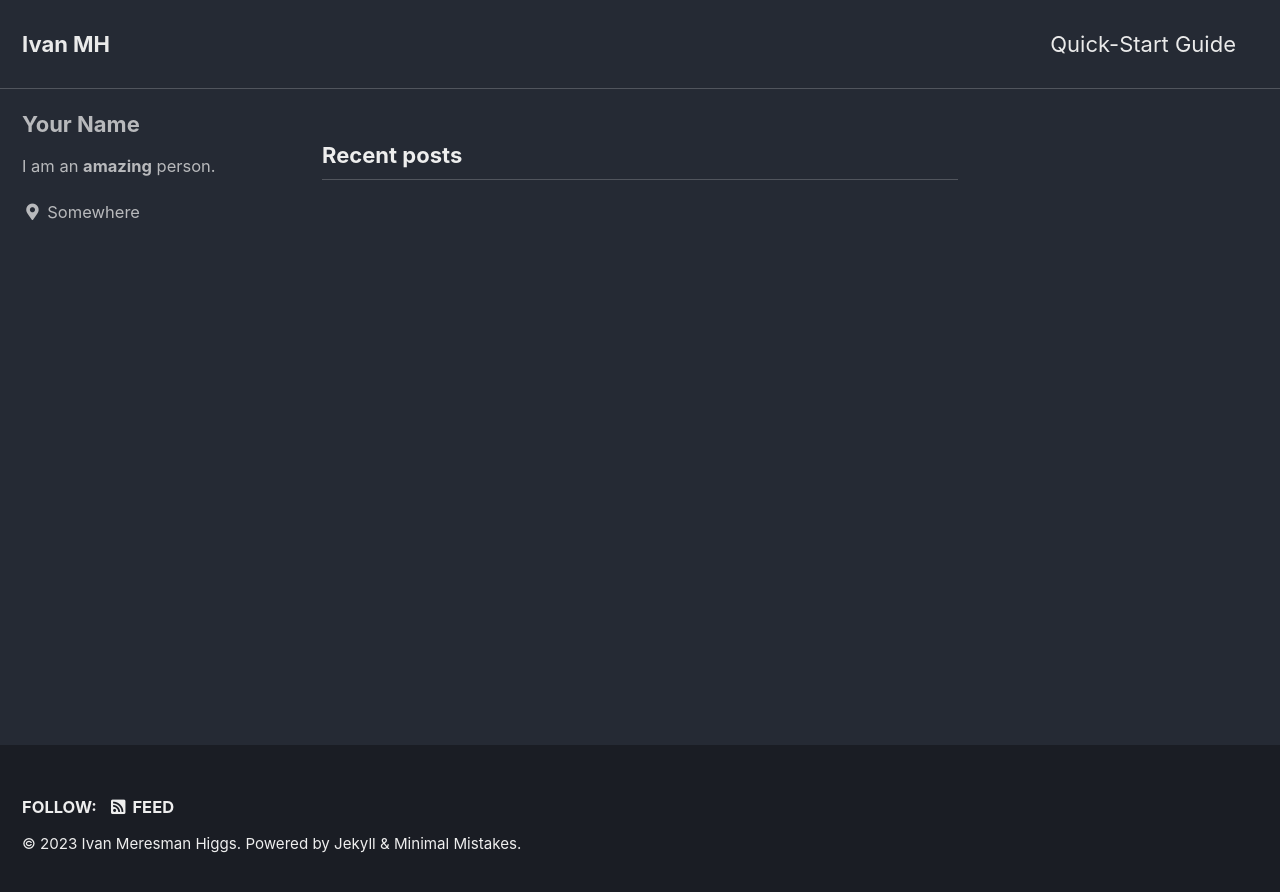
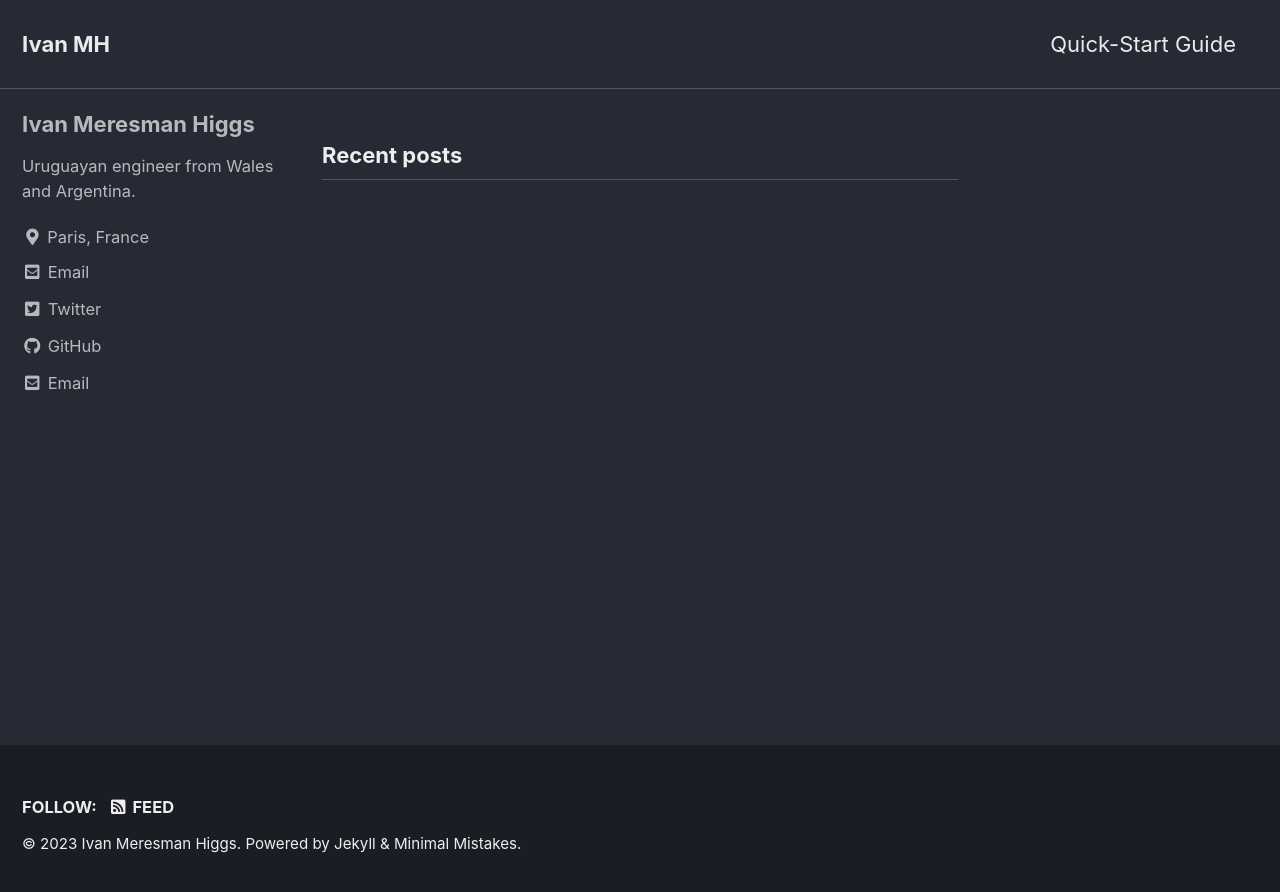
Before and after one commit to ivanlmh/ivanlmh.github.io, a Jekyll site: the page built from index.html, in a window 1280 px wide. Shown: the top 892 px of the page. Built offline with Jekyll 4.4.1, drawn with Linux system fonts in a browser that asks for light colours; cached includes are drawn as plain includes; the list of posts is cut into pages by our own code.

Commit message:
Gem update

```diff
--- a/Gemfile
+++ b/Gemfile
@@ -3,3 +3,5 @@ source "https://rubygems.org"
 
 gem "jekyll", "~> 3.7"
 gem "minimal-mistakes-jekyll"
+gem "kramdown-parser-gfm"
+gem "webrick", "~> 1.8"
--- a/_config.yml
+++ b/_config.yml
@@ -81,7 +81,7 @@ baidu_site_verification  :
 
 # Social Sharing
 twitter:
-  username               :
+  username               : meresmanhiggs
 facebook:
   username               :
   app_id                 :
@@ -104,29 +104,29 @@ analytics:
 
 # Site Author
 author:
-  name             : "Your Name"
+  name             : "Ivan Meresman Higgs"
   avatar           : # path of avatar image, e.g. "/assets/images/bio-photo.jpg"
-  bio              : "I am an **amazing** person."
-  location         : "Somewhere"
-  email            :
+  bio              : "Uruguayan engineer from Wales and Argentina."
+  location         : "Paris, France"
+  email            : "meresmanhiggs@ircam.fr"
   links:
     - label: "Email"
       icon: "fas fa-fw fa-envelope-square"
-      # url: "mailto:your.name@email.com"
+      url: "mailto:your.name@email.com"
     - label: "Website"
       icon: "fas fa-fw fa-link"
       # url: "https://your-website.com"
     - label: "Twitter"
       icon: "fab fa-fw fa-twitter-square"
-      # url: "https://twitter.com/"
-    - label: "Facebook"
-      icon: "fab fa-fw fa-facebook-square"
+      url: "https://twitter.com/meresmanhiggs"
+    # - label: "Facebook"
+    #   icon: "fab fa-fw fa-facebook-square"
       # url: "https://facebook.com/"
     - label: "GitHub"
       icon: "fab fa-fw fa-github"
-      # url: "https://github.com/"
-    - label: "Instagram"
-      icon: "fab fa-fw fa-instagram"
+      url: "https://github.com/ivanlmh"
+    # - label: "Instagram"
+    #   icon: "fab fa-fw fa-instagram"
       # url: "https://instagram.com/"
 
 # Site Footer
```
Also changed, not shown: Gemfile.lock.
